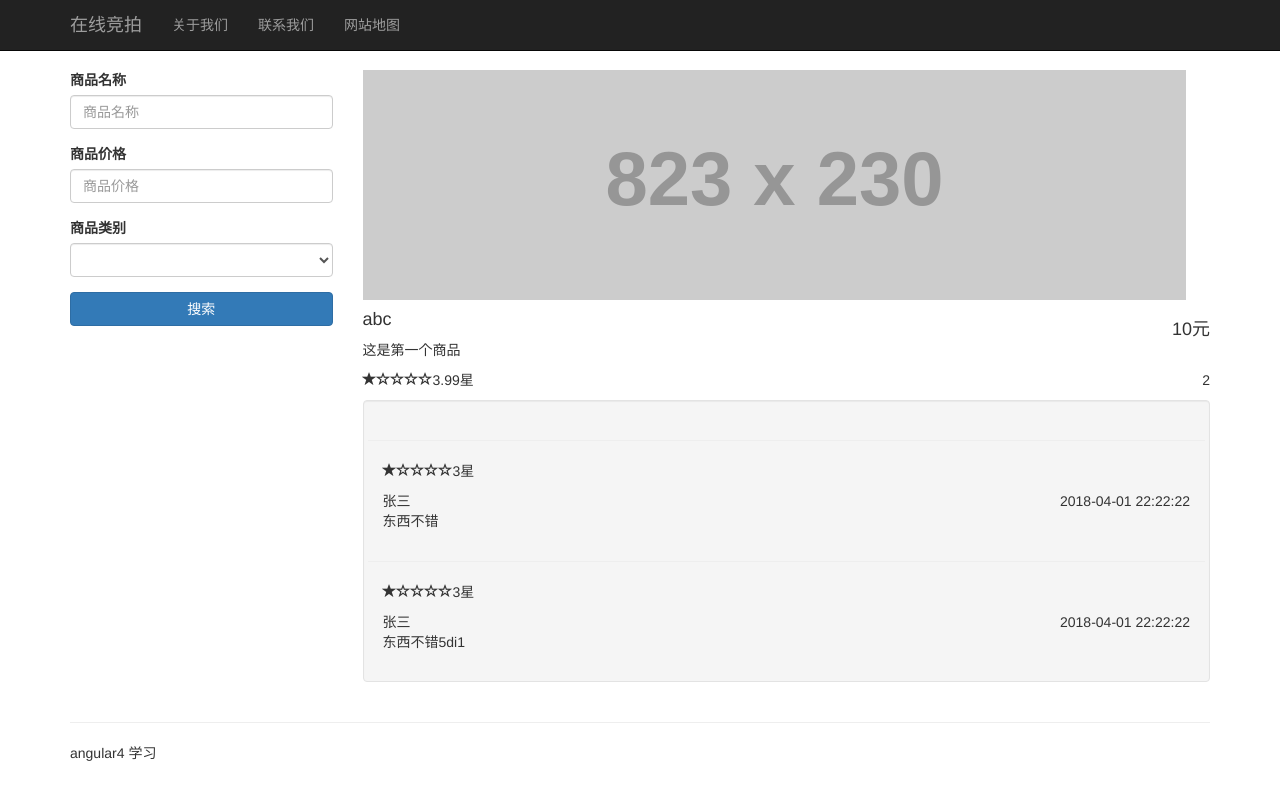
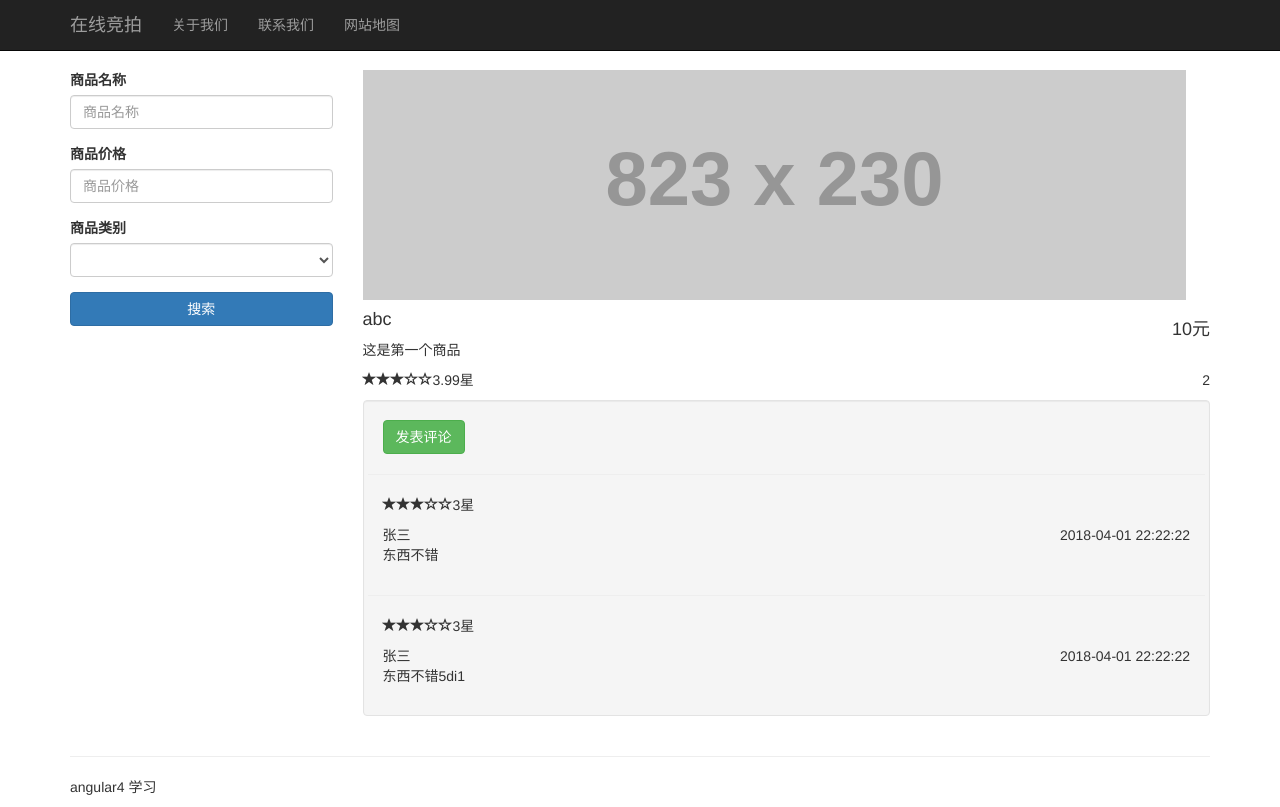
Before and after one commit to lzx2016/testgit, an Angular app: page /product/1 in a window 1280 px wide. Built offline with nearby package versions, Linux system fonts and the light colour scheme.

Commit message:
提交星级组件功能添加  第六节课程内容

```diff
--- a/src/app/app.module.ts
+++ b/src/app/app.module.ts
@@ -14,13 +14,13 @@ import {HttpModule} from '@angular/http';
 import { ProductDetailComponent } from './product-detail/product-detail.component';
 import { HomeComponent } from './home/home.component';
 import {RouterModule, Routes} from '@angular/router';
-import {ProductService} from "./shared/product.service";
+import {ProductService} from './shared/product.service';
 import { FilterPipe } from './pipe/filter.pipe';
 
 const routeConfig: Routes = [
   {path: '', component: HomeComponent},
   {path: 'product/:productId', component: ProductDetailComponent},
-]
+];
 @NgModule({
   declarations: [
     AppComponent,
--- a/src/app/product-detail/product-detail.component.html
+++ b/src/app/product-detail/product-detail.component.html
@@ -12,7 +12,23 @@
     </p>
   </div>
 </div>
+
 <div class="well">
+  <div>
+    <button class="btn btn-success" (click)="isCommentAddHide =!isCommentAddHide">发表评论</button>
+  </div>
+  <div [hidden]="isCommentAddHide">
+    <div>
+      <app-stars [(rating)]="newRating" [readonly]="false"></app-stars>
+    </div>
+    <div>
+      <textarea [(ngModel)]="newComment">
+      </textarea>
+    </div>
+    <div>
+      <button class="btn" (click)="addComment()">提交</button>
+    </div>
+  </div>
   <div class="row" *ngFor="let comment of comments">
     <hr>
     <div class="col-md-12">
--- a/src/app/product-detail/product-detail.component.ts
+++ b/src/app/product-detail/product-detail.component.ts
@@ -12,6 +12,9 @@ export class ProductDetailComponent implements OnInit {
   product: Product;
   productId: number;
   comments: Comment[];
+  newRating: number = 5;
+  newComment: string;
+  isCommentAddHide = true;
   constructor(private routeInfo: ActivatedRoute, private productService: ProductService ) {
 
     // this.productTitle = this.routeInfo.snapshot.params['proTitle'];
@@ -22,5 +25,15 @@ export class ProductDetailComponent implements OnInit {
     this.comments = this.productService.getCommentsForProductId(this.productId);
     this.product = this.productService.getProduct(this.productId);
   }
+  addComment() {
+    let comment =  new Comment(0, this.product.id, new  Date().toISOString(),'someone',this.newRating, this.newComment)
+    this.comments.unshift(comment);
+
+    let sum  = this.comments.reduce((sum, comment) => sum +comment.rating, 0);
+    this.product.rating = sum/ this.comments.length;
+    this.newComment =  null;
+    this.newRating = 5;
+    this.isCommentAddHide = true;
+  }
 
 }
--- a/src/app/stars/stars.component.html
+++ b/src/app/stars/stars.component.html
@@ -1,4 +1,4 @@
 <p>
-  <span class="glyphicon glyphicon-star " [class.glyphicon-star-empty]="star" *ngFor="let star of stars"></span>
-  <span>{{rating}}星</span>
+  <span class="glyphicon glyphicon-star " [class.glyphicon-star-empty]="star" (click)='clickStar(i)' *ngFor="let star of stars; let i =index"></span>
+  <span>{{rating| number:'1.0-2'}}星</span>
 </p>
--- a/src/app/stars/stars.component.ts
+++ b/src/app/stars/stars.component.ts
@@ -1,17 +1,33 @@
-import {Component, Input, OnInit} from '@angular/core';
+import {Component, EventEmitter, Input, OnChanges, OnInit, Output, SimpleChanges} from '@angular/core';
 
 @Component({
   selector: 'app-stars',
   templateUrl: './stars.component.html',
   styleUrls: ['./stars.component.css']
 })
-export class StarsComponent implements OnInit {
-  @Input() rating;
+export class StarsComponent implements OnInit, OnChanges {
+  ngOnChanges(changes: SimpleChanges): void {
+    this.stars = [];
+    for (let i = 1; i <= 5; i++) {
+      this.stars.push(i > this.rating);
+    }
+  }
+
+  @Input()
+  private rating = 0;
+  @Output()
+  private ratingChange: EventEmitter<number> = new EventEmitter();
   private stars: boolean[];
+  @Input()
+  private readonly = true;
   constructor() { }
 
   ngOnInit() {
-    this.stars = [false, true, true, true, true];
+
   }
-
+  clickStar (index) {
+    if (this.readonly) { return; }
+    this.rating = index + 1;
+    this.ratingChange.emit(this.rating);
+  }
 }
```
